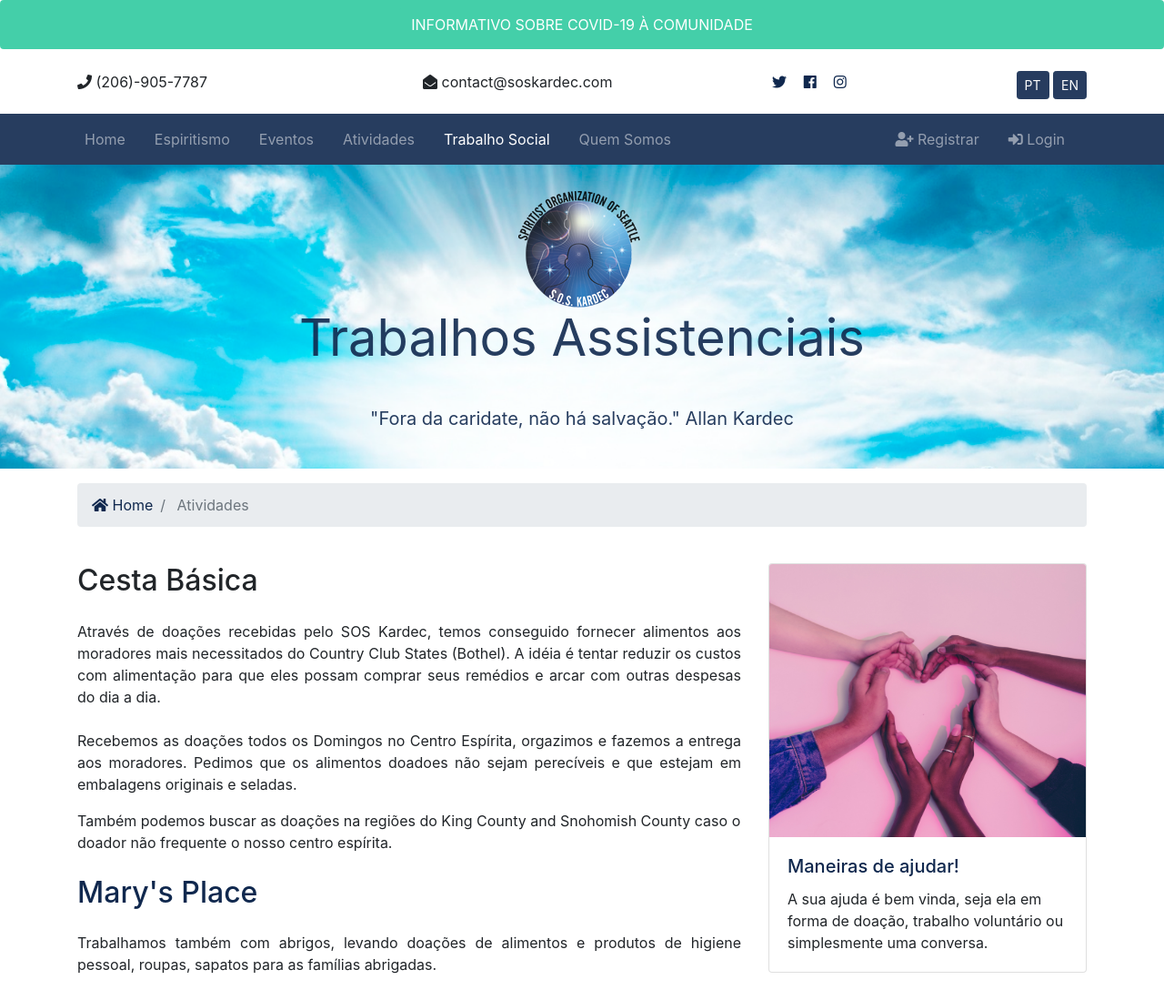
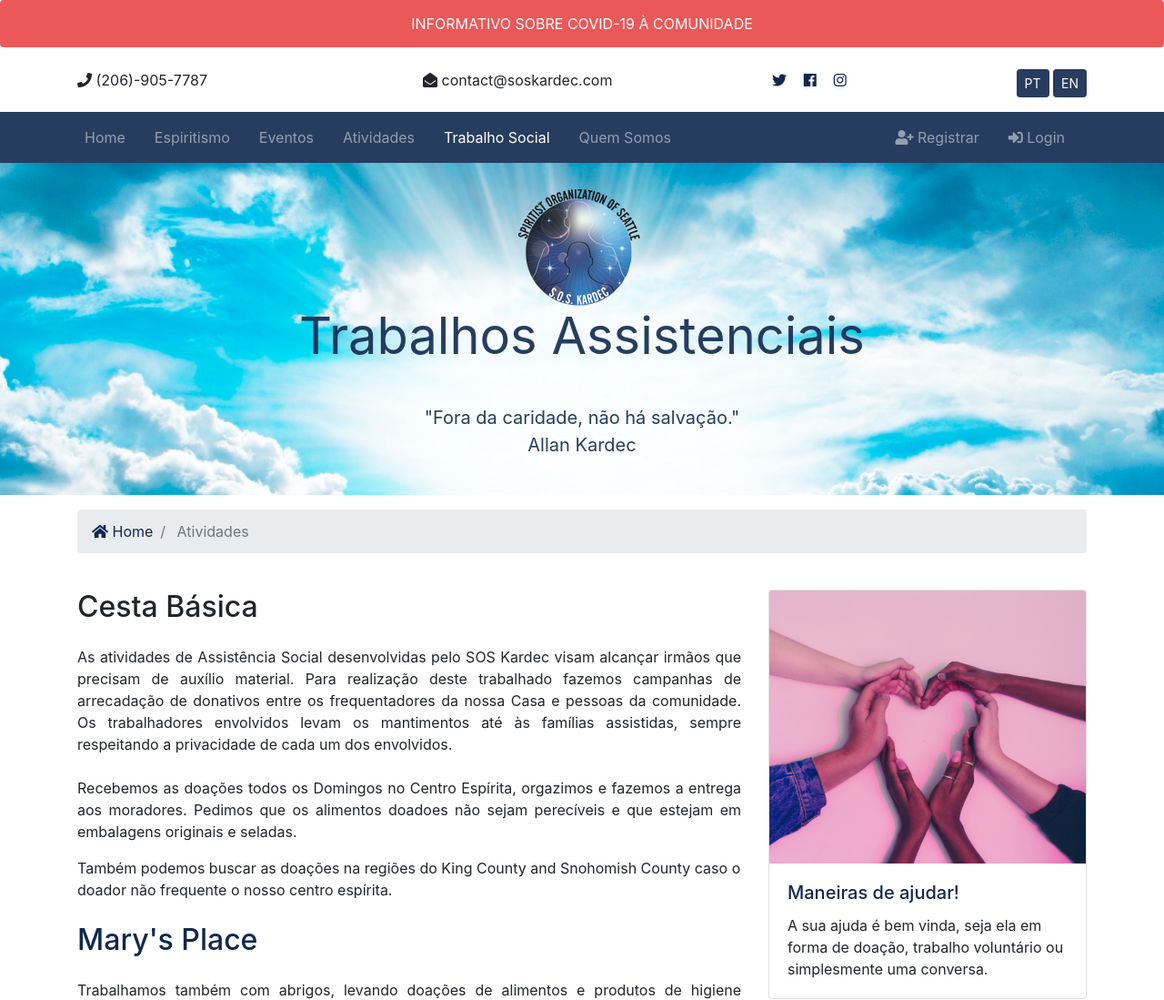
Before and after one commit to leofelipe222/soskardec, a Django app: page /assistencial in a window 1280 px wide. Shown: the top 1099 px of the page at 91% size. Run offline with Django 3.2, Linux system fonts and the light colour scheme; some libraries are stand-ins or nearby versions.

Commit message:
Fixed more translations

```diff
--- a/templates/pages/assistencial.html
+++ b/templates/pages/assistencial.html
@@ -10,7 +10,7 @@
         <div class="col-md-12">
           <img src="{% static 'img/sos_logo.png' %}" class="main-logo">
           <h1 class="display-4"> {% trans "Trabalhos Assistenciais" %} </h1>
-          <p class="lead">"{% trans "Fora da caridate, não há salvação" %}." Allan Kardec</p>
+          <p class="lead">"{% trans "Fora da caridade, não há salvação" %}." <br> Allan Kardec</p>
         </div>
       </div>
     </div>
@@ -37,7 +37,7 @@
         <div class="col-md-8">
           <div class="flex-container">
             <h2> {% trans "Cesta Básica" %} </h2>
-            <p class="mt-4">{% blocktrans %}Através de doações recebidas pelo SOS Kardec, temos conseguido fornecer alimentos aos moradores mais necessitados do Country Club States (Bothel). A idéia é tentar reduzir os custos com alimentação para que eles possam comprar seus remédios e arcar com outras despesas do dia a dia{% endblocktrans %}.
+            <p class="mt-4">{% blocktrans %}As atividades de Assistência Social desenvolvidas pelo SOS Kardec visam alcançar irmãos que precisam de auxílio material. Para realização deste trabalhado fazemos campanhas de arrecadação de donativos entre os frequentadores da nossa Casa e pessoas da comunidade. Os trabalhadores envolvidos levam os mantimentos até às famílias assistidas, sempre respeitando a privacidade de cada um dos envolvidos{% endblocktrans %}.
             <br><br>
             {% blocktrans %}Recebemos as doações todos os Domingos no Centro Espírita, orgazimos e fazemos a entrega aos moradores. Pedimos que os alimentos doadoes não sejam perecíveis e que estejam em embalagens originais e seladas{% endblocktrans %}.
             <p>{% blocktrans %}Também podemos buscar as doações na regiões do King County and Snohomish County caso o doador não frequente o nosso centro espírita{% endblocktrans %}.</p>
--- a/templates/partials/_topbar.html
+++ b/templates/partials/_topbar.html
@@ -2,8 +2,8 @@
 {% load i18n %}
 
 <!-- Button trigger modal -->
-<h3 class="text-center bg-secondary p-2 rounded">
-  <button type="button" class="btn btn-secondary" data-toggle="modal" data-target="#exampleModal">
+<h3 class="text-center bg-danger p-2 rounded">
+  <button type="button" class="btn btn-secondary bg-danger border border-0" data-toggle="modal" data-target="#exampleModal">
   {% trans "INFORMATIVO SOBRE COVID-19 À COMUNIDADE" %}
   </button>
 </h3>
@@ -23,7 +23,7 @@
         {% blocktrans %}Seguindo as recomendações do governo e das autoridades de saúde, a Spiritist Organization of Seattle decidiu encerrar nossas reuniões públicas de Domingo, na esperança de retardar a propagação do coronavírus. À medida que passamos juntos por esses tempos tumultuados juntos, continuemos nosso compromisso com o crescimento espiritual de uma nova maneira. Nossas reuniões de serviço ocorrerão online, até novo aviso. Você é calorosamente convidado a participar de nossos cultos de Domingo{% endblocktrans %}!
       </div>
       <div class="modal-footer">
-        <button type="button" class="btn btn-secondary" data-dismiss="modal">{% trans "Close" %}</button>
+        <button type="button" class="btn btn-secondary bg-danger border border-0" data-dismiss="modal">{% trans "Close" %}</button>
       </div>
     </div>
   </div>
@@ -48,7 +48,7 @@
             <!-- <i class="fab fa-facebook"></i> -->
             <i class="fab fa-facebook fa-1x m-1"></i>
           </a>
-          <a href="https://www.instagram.com/soskardec/" target="_blank" >
+          <a href="https://www.instagram.com/s.o.s.kardec/" target="_blank" >
             <i class="fab fa-instagram fa-1x m-1"></i>
           </a>
         </div>
```
Also changed, not shown: locale/en/LC_MESSAGES/django.po.
